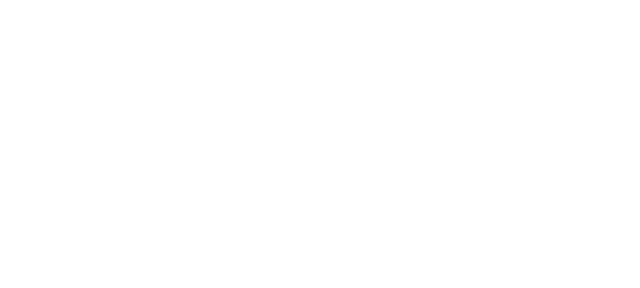
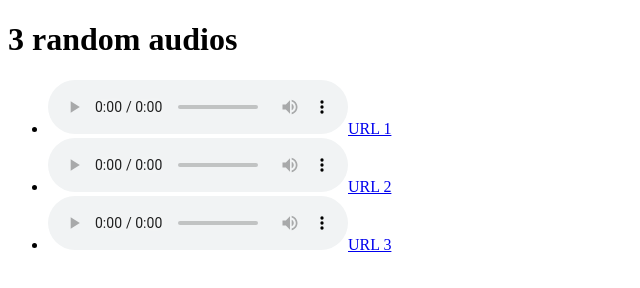
Before and after one commit to acciojob/semantic-navbar-and-audios-pawann-2000, a website: page main.html in a window 1280 px wide. Shown: the whole page, without its empty margins (0-640 px from the left). Drawn offline with Linux system fonts and the light colour scheme.

Commit message:
chore: Submit assignment

```diff
--- a/main.html
+++ b/main.html
@@ -8,6 +8,14 @@
 
 <body>
 	<!-- the entire body must be written by student -->
+	<h1>3 random audios</h1>
+	<nav>
+		<ul>
+			<li><audio controls src="assets/Kangaroo_MusiQue_-_The_Neverwritten_Role_Playing_Game.mp3"></audio><a href="http://commondatastorage.googleapis.com/codeskulptor-demos/DDR_assets/Kangaroo_MusiQue_-_The_Neverwritten_Role_Playing_Game.mp3">URL 1</a></li>
+			<li><audio controls src="assets/Epoq-Lepidoptera.ogg"></audio><a href="http://commondatastorage.googleapis.com/codeskulptor-assets/Epoq-Lepidoptera.ogg">URL 2</a></li>
+			<li><audio controls src="assets/paza-moduless.mp3"></audio><a href="http://codeskulptor-demos.commondatastorage.googleapis.com/pang/paza-moduless.mp3">URL 3</a></li>
+		</ul>
+	</nav>
     <script type="text/javascript" src="./script.js">
 </script>
 
```
Also changed, not shown: 3 other files.
